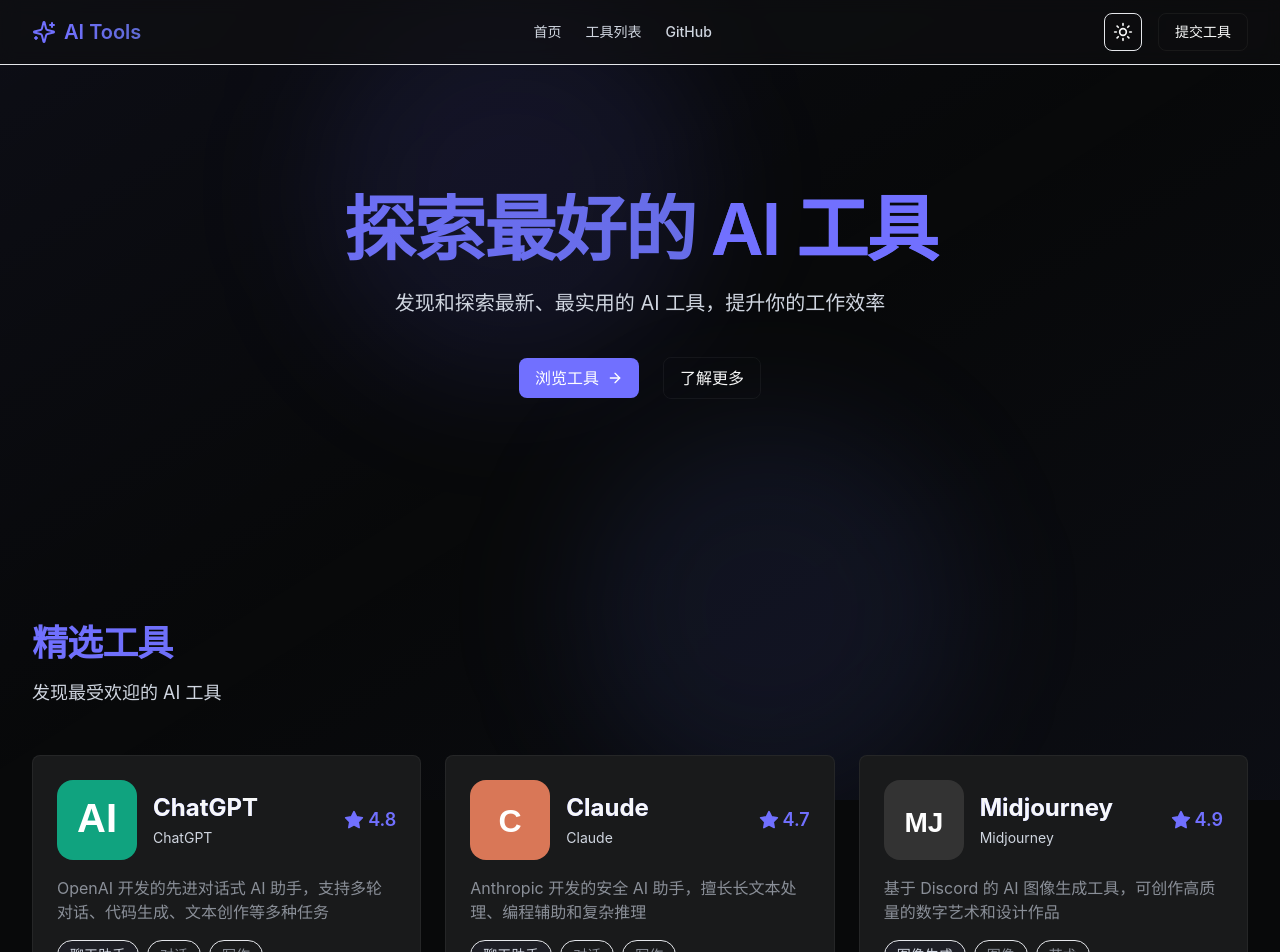
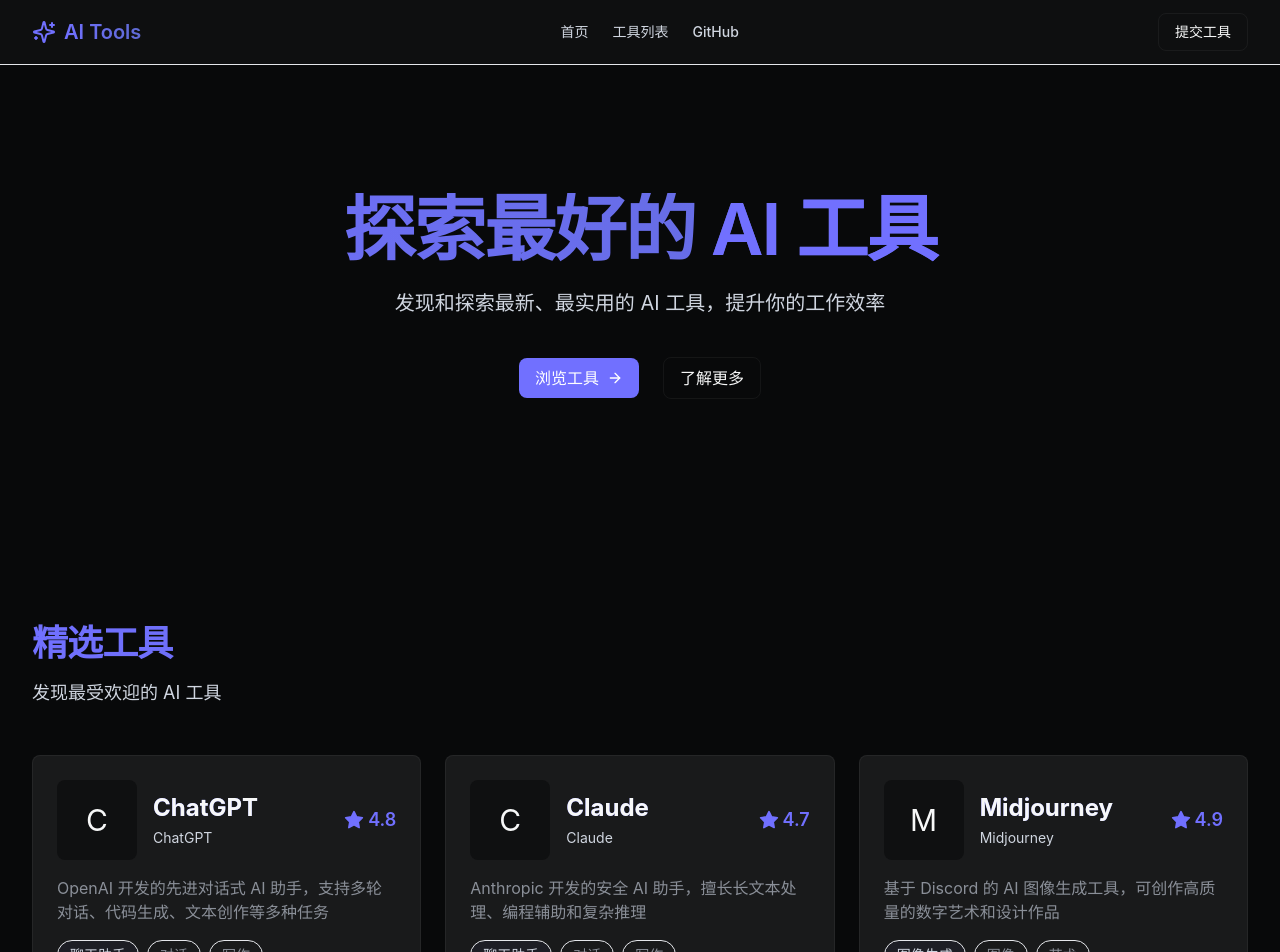
Before and after one commit to skydao/ai-tools-showcase, a Next.js app: page / in a window 1280 px wide. Shown: the top 952 px of the page. Built offline with nearby package versions, Linux system fonts and the light colour scheme.

Commit message:
Simplify to minimal version: remove ThemeProvider, Image, and all effects

```diff
--- a/app/layout.tsx
+++ b/app/layout.tsx
@@ -2,8 +2,6 @@
 import "./globals.css";
 import Link from "next/link";
 import { Sparkles } from "lucide-react";
-import { ThemeProvider } from "next-themes";
-import { ThemeToggle } from "./components/theme-toggle";
 
 export const metadata: Metadata = {
   title: "AI Tools Showcase - 探索最好的AI工具",
@@ -16,10 +14,9 @@
   children: React.ReactNode;
 }) {
   return (
-    <ThemeProvider attribute="class" defaultTheme="dark" disableTransitionOnChange>
       <html lang="zh-CN" className="dark">
         <body className="min-h-screen bg-bg text-primary">
-          <nav className="sticky top-0 z-50 border-b border-subtle bg-panel/95 backdrop-blur supports-[backdrop-filter]:bg-panel/60">
+          <nav className="sticky top-0 z-50 border-b border-subtle bg-panel/95 backdrop-blur">
             <div className="mx-auto max-w-7xl px-4 sm:px-6 lg:px-8">
               <div className="flex h-16 items-center justify-between">
                 <div className="flex items-center gap-2">
@@ -31,13 +28,13 @@
                 <div className="hidden items-center gap-6 md:flex">
                   <Link
                     href="/"
-                    className="text-sm font-medium text-secondaryText hover:text-primary transition-colors"
+                    className="text-sm font-medium text-secondaryText hover:text-primary"
                   >
                     首页
                   </Link>
                   <Link
                     href="/tools"
-                    className="text-sm font-medium text-secondaryText hover:text-primary transition-colors"
+                    className="text-sm font-medium text-secondaryText hover:text-primary"
                   >
                     工具列表
                   </Link>
@@ -45,13 +42,12 @@
                     href="https://github.com"
                     target="_blank"
                     rel="noopener noreferrer"
-                    className="text-sm font-medium text-secondaryText hover:text-primary transition-colors"
+                    className="text-sm font-medium text-secondaryText hover:text-primary"
                   >
                     GitHub
                   </a>
                 </div>
                 <div className="flex items-center gap-4">
-                  <ThemeToggle />
                   <button className="button-ghost text-sm">提交工具</button>
                 </div>
               </div>
@@ -60,6 +56,5 @@
           {children}
         </body>
       </html>
-    </ThemeProvider>
   );
 }
--- a/app/page.tsx
+++ b/app/page.tsx
@@ -1,63 +1,14 @@
-"use client";
-
 import Link from "next/link";
 import { featuredTools, categories } from "@/lib/data";
-import { Search, Star, ArrowRight, Sparkles } from "lucide-react";
-import { useEffect, useState } from "react";
-import Image from "next/image";
+import { Star, ArrowRight, Sparkles } from "lucide-react";
 
-function MouseTrail() {
-  const [trails, setTrails] = useState<{ x: number; y: number; id: number }[]>([]);
-
-  useEffect(() => {
-    let id = 0;
-    const handleMouseMove = (e: MouseEvent) => {
-      const newTrail = { x: e.clientX, y: e.clientY, id: ++id };
-      setTrails((prev) => [...prev.slice(-15), newTrail]);
-
-      setTimeout(() => {
-        setTrails((prev) => prev.filter((t) => t.id !== newTrail.id));
-      }, 500);
-    };
-
-    window.addEventListener("mousemove", handleMouseMove);
-    return () => window.removeEventListener("mousemove", handleMouseMove);
-  }, []);
-
+export default function Home() {
   return (
-    <div className="fixed inset-0 pointer-events-none z-50 overflow-hidden">
-      {trails.map((trail) => (
-        <div
-          key={trail.id}
-          className="absolute w-2 h-2 rounded-full bg-brand-violet opacity-60 blur-sm animate-ping"
-          style={{
-            left: trail.x,
-            top: trail.y,
-            transform: "translate(-50%, -50%)",
-          }}
-        />
-      ))}
-    </div>
-  );
-}
-
-function HomeContent() {
-  return (
-    <main className="min-h-screen relative overflow-hidden">
-      {/* Mouse Trail Effect - Temporarily disabled */}
-      {/* <MouseTrail /> */}
-
-      {/* Animated Background */}
-      <div className="fixed inset-0 pointer-events-none overflow-hidden -z-10">
-        <div className="absolute inset-0 bg-gradient-to-br from-brand-violet/5 via-transparent to-brand-indigo/5" />
-        <div className="absolute top-0 left-1/4 w-96 h-96 bg-brand-violet/10 rounded-full blur-3xl" />
-        <div className="absolute bottom-0 right-1/4 w-96 h-96 bg-brand-indigo/10 rounded-full blur-3xl" />
-      </div>
-
+    <main className="min-h-screen relative">
       {/* Hero Section */}
-      <section className="relative overflow-hidden py-24 sm:py-32">
+      <section className="py-24 sm:py-32">
         <div className="mx-auto max-w-7xl px-4 sm:px-6 lg:px-8">
-          <div className="relative z-10 text-center">
+          <div className="text-center">
             <h1 className="text-balance text-4xl font-semibold tracking-tight text-linear sm:text-6xl lg:text-7xl">
               探索最好的
               <span className="text-brand-violet"> AI 工具</span>
@@ -79,7 +30,7 @@
       </section>
 
       {/* Featured Tools */}
-      <section className="py-24 relative">
+      <section className="py-24">
         <div className="mx-auto max-w-7xl px-4 sm:px-6 lg:px-8">
           <div className="mb-12">
             <h2 className="text-3xl font-semibold tracking-tight text-linear sm:text-4xl">
@@ -94,19 +45,12 @@
               <Link
                 key={tool.id}
                 href={`/tools/${tool.id}`}
-                className="card-base p-6 group"
+                className="card-base p-6"
               >
                 <div className="flex flex-col gap-4">
-                  {/* Logo - Large and Prominent */}
                   <div className="flex items-center gap-4">
-                    <div className="relative w-20 h-20 shrink-0 hover:scale-110 transition-transform duration-300">
-                      <Image
-                        src={tool.logo}
-                        alt={tool.name}
-                        width={80}
-                        height={80}
-                        className="object-contain"
-                      />
+                    <div className="w-20 h-20 bg-panel rounded-lg flex items-center justify-center text-3xl">
+                      {tool.name.charAt(0)}
                     </div>
                     <div className="flex-1">
                       <h3 className="text-2xl font-bold text-linear text-primary">
@@ -145,7 +89,7 @@
       </section>
 
       {/* Categories */}
-      <section className="py-24 border-t border-subtle relative">
+      <section className="py-24 border-t border-subtle">
         <div className="mx-auto max-w-7xl px-4 sm:px-6 lg:px-8">
           <div className="mb-12">
             <h2 className="text-3xl font-semibold tracking-tight text-linear sm:text-4xl">
@@ -160,13 +104,13 @@
               <Link
                 key={category}
                 href={`/tools?category=${category}`}
-                className="card-base p-6 flex items-center gap-4 group hover:scale-105 transition-transform duration-300"
+                className="card-base p-6 flex items-center gap-4"
               >
-                <div className="flex h-14 w-14 items-center justify-center rounded-xl bg-brand-indigo/10 text-brand-violet group-hover:bg-brand-violet group-hover:text-white transition-all duration-300">
+                <div className="flex h-14 w-14 items-center justify-center rounded-xl bg-brand-indigo/10 text-brand-violet">
                   <Sparkles className="h-7 w-7" />
                 </div>
                 <div>
-                  <h3 className="font-semibold text-primary group-hover:text-brand-violet transition-colors text-lg">
+                  <h3 className="font-semibold text-primary text-lg">
                     {category}
                   </h3>
                   <p className="text-sm text-tertiary">
@@ -184,9 +128,9 @@
       </section>
 
       {/* CTA Section */}
-      <section className="py-24 border-t border-subtle relative">
+      <section className="py-24 border-t border-subtle">
         <div className="mx-auto max-w-7xl px-4 sm:px-6 lg:px-8">
-          <div className="card-base p-12 text-center hover:scale-105 transition-transform duration-300">
+          <div className="card-base p-12 text-center">
             <h2 className="text-3xl font-semibold tracking-tight text-linear sm:text-4xl">
               发现更多 AI 工具
             </h2>
@@ -205,7 +149,3 @@
     </main>
   );
 }
-
-export default function Home() {
-  return <HomeContent />;
-}
```
